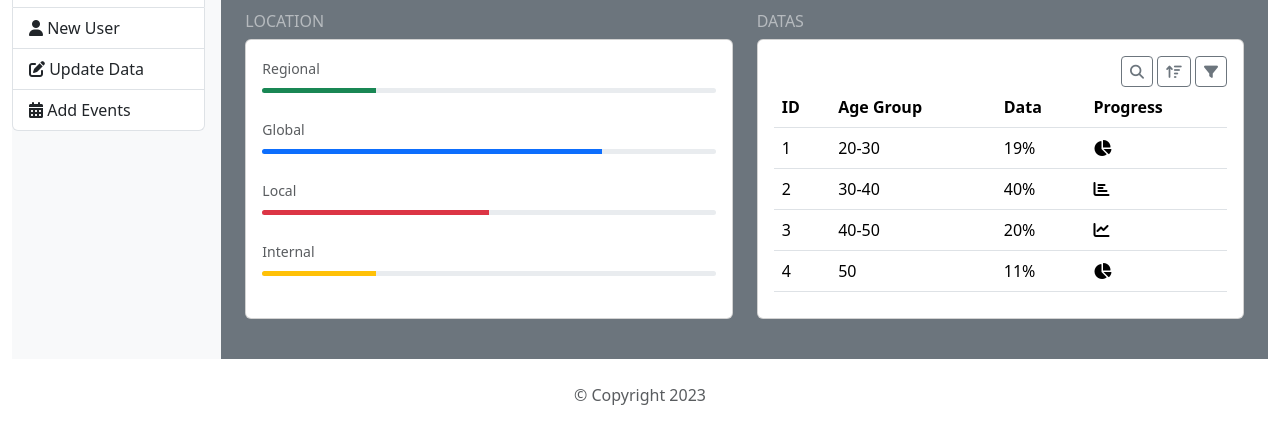
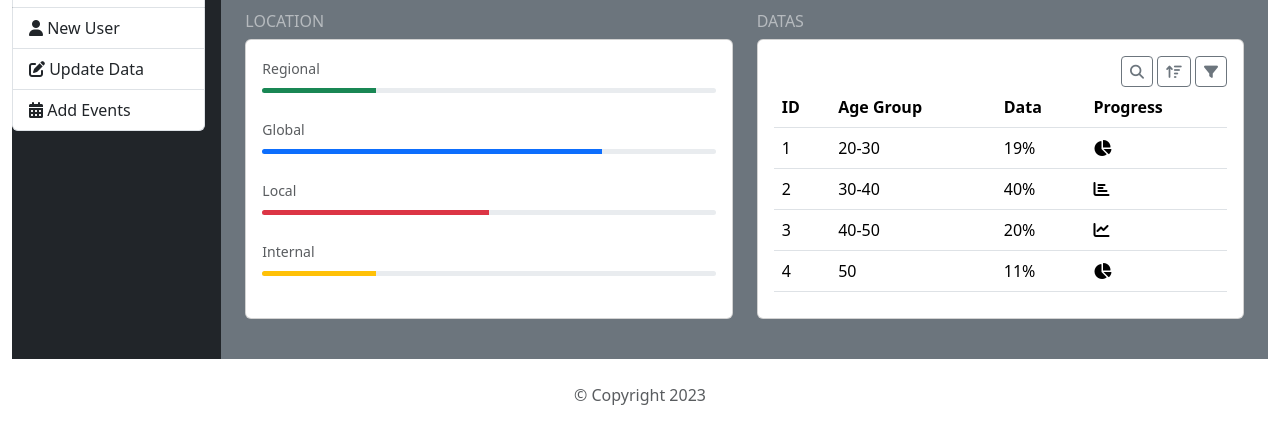
Before and after one commit to HeinKoKoAung1998/Admin-Dashboard, a plain HTML site: page new_index.html in a window 1280 px wide. Shown: the part 386-817 px from the top of the page. Drawn offline with nearby package versions, Linux system fonts and the light colour scheme.

Commit message:
new commit

```diff
--- a/new_index.html
+++ b/new_index.html
@@ -10,7 +10,7 @@
 <body>
     <div class="container-fluid">
         <div class="row g-0">
-            <nav class="col-2 bg-light pe-3">
+            <nav class="col-2 bg-dark pe-3">
                 <h1 class="h4 py-3 text-center text-primary">
                     <i class="fas fa-ghost me-2"></i>
                     <span class="d-none d-lg-inline">
```
